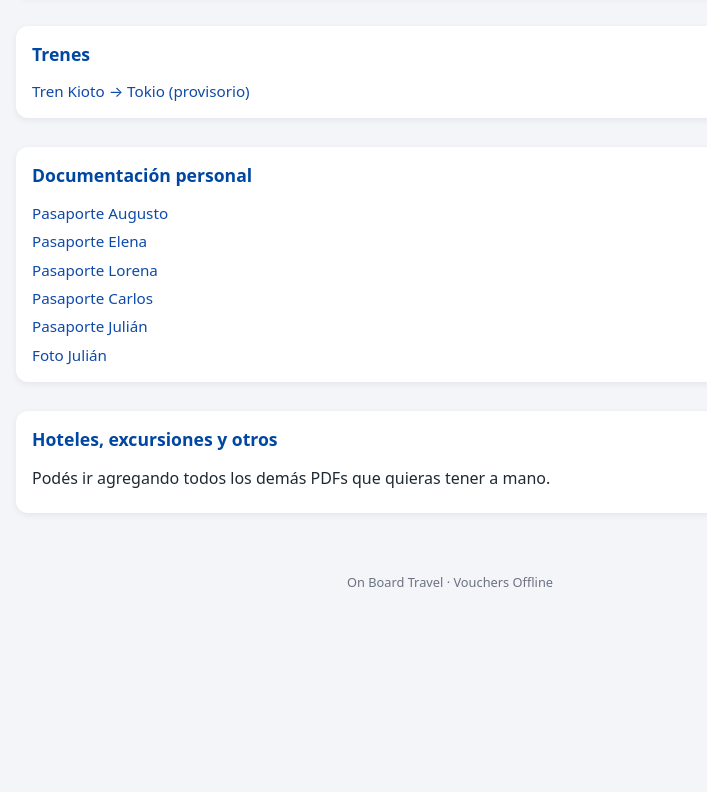
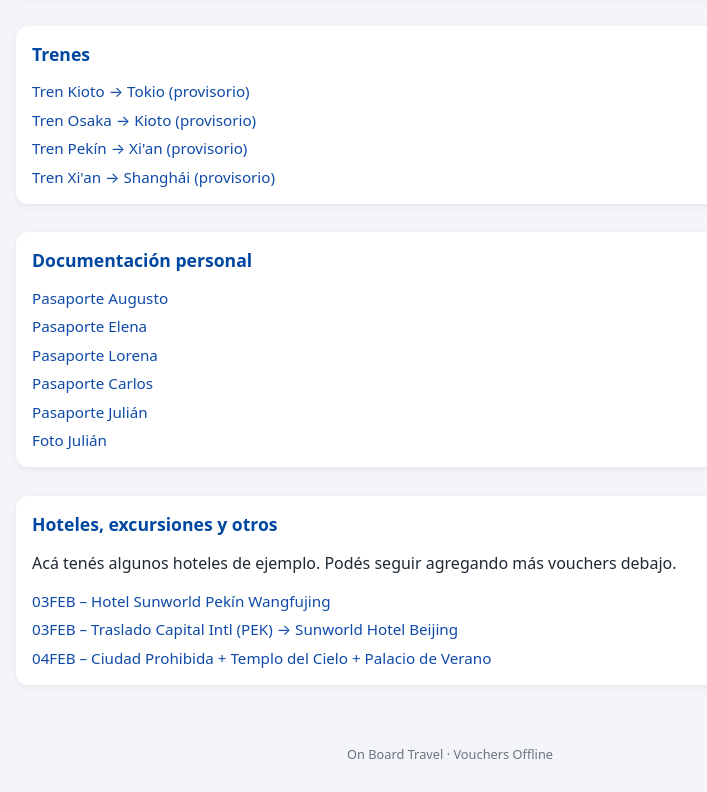
Before and after one commit to burzacojulian/ASIA, a plain HTML site: page index.html in a window 1280 px wide. Shown: the part 806-1598 px from the top of the page, without its empty margins (190-897 px from the left). Before the commit the page ends 1426 px from the top, so only its background shows below. Drawn offline with Linux system fonts and the light colour scheme.

Commit message:
Refactor voucher links and section descriptions
Updated links and text for vouchers and sections.

```diff
--- a/index.html
+++ b/index.html
@@ -25,11 +25,8 @@
     <section>
       <h2>Vuelos Emirates</h2>
       <ul class="voucher-list">
-        <!-- IMPORTANTE: ajustá los nombres de archivo para que coincidan exactamente
-             con los que ves en la carpeta vouchers/ del repositorio. -->
-
         <li>
-          <a href="vouchers/FERNANDEZ%20BURZACO%20CARLOS%20CELSO%2001FEB2026%20EZE%20DXB.pdf" target="_blank" rel="noopener">
+          <a href="vouchers/FERNANDEZ BURZACO CARLOS CELSO 01FEB2026 EZE DXB.pdf" target="_blank" rel="noopener">
             EZE → DXB – Carlos Celso
           </a>
         </li>
@@ -120,17 +117,30 @@
       </ul>
     </section>
 
-    <!-- 4. Trenes (ejemplo, completás vos el resto) -->
+    <!-- 4. Trenes -->
     <section>
       <h2>Trenes</h2>
       <ul class="voucher-list">
-        <!-- EJEMPLO: ajustá el nombre al PDF real -->
         <li>
           <a href="vouchers/Tren Kioto-Tokio - Bono provisorio.pdf" target="_blank" rel="noopener">
             Tren Kioto → Tokio (provisorio)
           </a>
         </li>
-        <!-- Agregá más <li> con el resto de los trenes -->
+        <li>
+          <a href="vouchers/Tren Osaka-Kioto - Bono provisorio.pdf" target="_blank" rel="noopener">
+            Tren Osaka → Kioto (provisorio)
+          </a>
+        </li>
+        <li>
+          <a href="vouchers/Tren Pekín-Xi'an - Bono provisorio.pdf" target="_blank" rel="noopener">
+            Tren Pekín → Xi'an (provisorio)
+          </a>
+        </li>
+        <li>
+          <a href="vouchers/Tren Xi'an-Shanghái - Bono provisorio.pdf" target="_blank" rel="noopener">
+            Tren Xi'an → Shanghái (provisorio)
+          </a>
+        </li>
       </ul>
     </section>
 
@@ -138,29 +148,60 @@
     <section>
       <h2>Documentación personal</h2>
       <ul class="voucher-list">
-        <!-- Ajustá estos nombres de archivo a tus JPG/PDF reales en la carpeta vouchers/ -->
-        <li><a href="vouchers/AUGUSTO pasaporte.jpg" target="_blank" rel="noopener">Pasaporte Augusto</a></li>
-        <li><a href="vouchers/Elena pasaporte.jpg"   target="_blank" rel="noopener">Pasaporte Elena</a></li>
-        <li><a href="vouchers/Lore pasaporte.jpg"    target="_blank" rel="noopener">Pasaporte Lorena</a></li>
-        <li><a href="vouchers/Papá pasaporte.jpg"    target="_blank" rel="noopener">Pasaporte Carlos</a></li>
-        <li><a href="vouchers/pasaporte julian.jpg"  target="_blank" rel="noopener">Pasaporte Julián</a></li>
-        <li><a href="vouchers/FOTO Julián.jpg"       target="_blank" rel="noopener">Foto Julián</a></li>
+        <li>
+          <a href="vouchers/Augusto pasaporte.jpg" target="_blank" rel="noopener">
+            Pasaporte Augusto
+          </a>
+        </li>
+        <li>
+          <a href="vouchers/Elena pasaporte.jpg" target="_blank" rel="noopener">
+            Pasaporte Elena
+          </a>
+        </li>
+        <li>
+          <a href="vouchers/Lore pasaporte.jpg" target="_blank" rel="noopener">
+            Pasaporte Lorena
+          </a>
+        </li>
+        <li>
+          <a href="vouchers/Papá pasaporte.jpg" target="_blank" rel="noopener">
+            Pasaporte Carlos
+          </a>
+        </li>
+        <li>
+          <a href="vouchers/pasaporte julian.jpg" target="_blank" rel="noopener">
+            Pasaporte Julián
+          </a>
+        </li>
+        <li>
+          <a href="vouchers/JULIAN.jpg" target="_blank" rel="noopener">
+            Foto Julián
+          </a>
+        </li>
       </ul>
     </section>
 
     <!-- 6. Otros vouchers (hoteles, excursiones, seguros, etc.) -->
     <section>
       <h2>Hoteles, excursiones y otros</h2>
-      <p>Podés ir agregando todos los demás PDFs que quieras tener a mano.</p>
+      <p>Acá tenés algunos hoteles de ejemplo. Podés seguir agregando más vouchers debajo.</p>
       <ul class="voucher-list">
-        <!-- EJEMPLO, completás vos según nombres reales -->
-        <!--
         <li>
           <a href="vouchers/03FEB - Hotel Sunworld Pekín Wangfujing.pdf" target="_blank" rel="noopener">
-            Hotel Sunworld Pekín Wangfujing – 03FEB
+            03FEB – Hotel Sunworld Pekín Wangfujing
           </a>
         </li>
-        -->
+        <li>
+          <a href="vouchers/03FEB Capital Intl (PEK) en Sunworld Hotel Beijing Wangfujing.pdf" target="_blank" rel="noopener">
+            03FEB – Traslado Capital Intl (PEK) → Sunworld Hotel Beijing
+          </a>
+        </li>
+        <li>
+          <a href="vouchers/04FEB - Visita privada a la Ciudad Prohibida, el Templo del Cielo y el Palacio de Verano.pdf" target="_blank" rel="noopener">
+            04FEB – Ciudad Prohibida + Templo del Cielo + Palacio de Verano
+          </a>
+        </li>
+        <!-- A partir de acá podés copiar y pegar <li> nuevos con el nombre exacto de cada PDF -->
       </ul>
     </section>
   </main>
```
